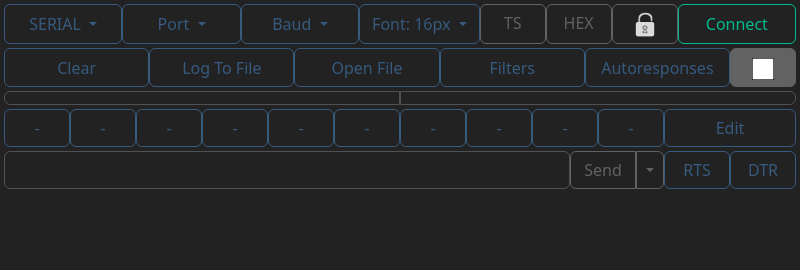
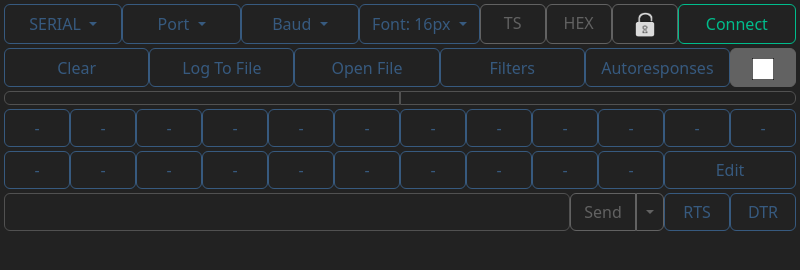
Before and after one commit to Kieshas/ElectroTerm, an Electron app: page src/index.html in a window 800 px wide. Drawn offline with Linux system fonts and the light colour scheme.

Commit message:
expandable macros up to 22 for now

```diff
--- a/src/index.html
+++ b/src/index.html
@@ -117,6 +117,45 @@
           <pre readonly class="col form-control mb-0" id="outputFiltered" style="resize: none; overflow-y: auto; overflow-x: hidden; border-top-left-radius: 0; border-bottom-left-radius: 0;"></pre>
         </div>
 
+        <div class="row mb-1 collapsableRow showIfMacrosFilled">
+          <button type="button" class="col btn btn-outline-primary macroBtn" autocomplete="off", id="Macro-11">
+            -
+          </button>
+          <button type="button" class="col btn btn-outline-primary macroBtn" autocomplete="off", id="Macro-12">
+            -
+          </button>
+          <button type="button" class="col btn btn-outline-primary macroBtn" autocomplete="off", id="Macro-13">
+            -
+          </button>
+          <button type="button" class="col btn btn-outline-primary macroBtn" autocomplete="off", id="Macro-14">
+            -
+          </button>
+          <button type="button" class="col btn btn-outline-primary macroBtn" autocomplete="off", id="Macro-15">
+            -
+          </button>
+          <button type="button" class="col btn btn-outline-primary macroBtn" autocomplete="off", id="Macro-16">
+            -
+          </button>
+          <button type="button" class="col btn btn-outline-primary macroBtn" autocomplete="off", id="Macro-17">
+            -
+          </button>
+          <button type="button" class="col btn btn-outline-primary macroBtn" autocomplete="off", id="Macro-18">
+            -
+          </button>
+          <button type="button" class="col btn btn-outline-primary macroBtn" autocomplete="off", id="Macro-19">
+            -
+          </button>
+          <button type="button" class="col btn btn-outline-primary macroBtn" autocomplete="off", id="Macro-20">
+            -
+          </button>
+          <button type="button" class="col btn btn-outline-primary macroBtn" autocomplete="off", id="Macro-21">
+            -
+          </button>
+          <button type="button" class="col btn btn-outline-primary macroBtn" autocomplete="off", id="Macro-22">
+            -
+          </button>
+        </div>
+
         <div class="row mb-1 collapsableRow">
           <button type="button" class="col btn btn-outline-primary macroBtn" autocomplete="off", id="Macro-1">
             -
--- a/src/res/mainWIn/buttons.js
+++ b/src/res/mainWIn/buttons.js
@@ -121,6 +121,17 @@ sendMsgBtn.addEventListener('click', () => {
     sendMsg(sendMsgText.value);
 })
 
+const checkMacroRow = () => {
+    document.querySelector('.showIfMacrosFilled').style.display = "";
+    for (let i = 0; i < 10; i++) {
+        if (macroBtnVal[i] == null || macroBtnVal[i] === "") {
+            document.querySelector('.showIfMacrosFilled').style.display = "none";
+        }
+        console.log(macroBtnVal[i]);
+    }
+    updtSzOnLoad();
+}
+
 let macroCnt = 0;
 document.querySelectorAll(".macroBtn").forEach( (btn) => { // prikraut dar viena eilute su 10 macrosu presetu, kurie switchina. Isviso 100tukas kad butu
     macroCnt++;
@@ -140,7 +151,8 @@ document.querySelectorAll(".macroBtn").forEach( (btn) => { // prikraut dar viena
                     valToSave.push(valToSavePair);
                 }
                 window.ipcRender.send('saveSettings', "macroSettings", valToSave);
-            })
+                checkMacroRow();
+            });
         } else {
             if (connectBtn.className == "col btn btn-outline-success") {
                 showPopup("Communication Error", "Not connected");
@@ -160,6 +172,7 @@ window.ipcRender.invoke('requestSettings', 'macroSettings').then( (args) => {
         document.getElementById(`Macro-${i + 1}`).textContent = args[i][0];
         macroBtnVal[i] = args[i][1];
     }
+    checkMacroRow();
 });
 
 openFiltersBtn.addEventListener('click', () => {
```
